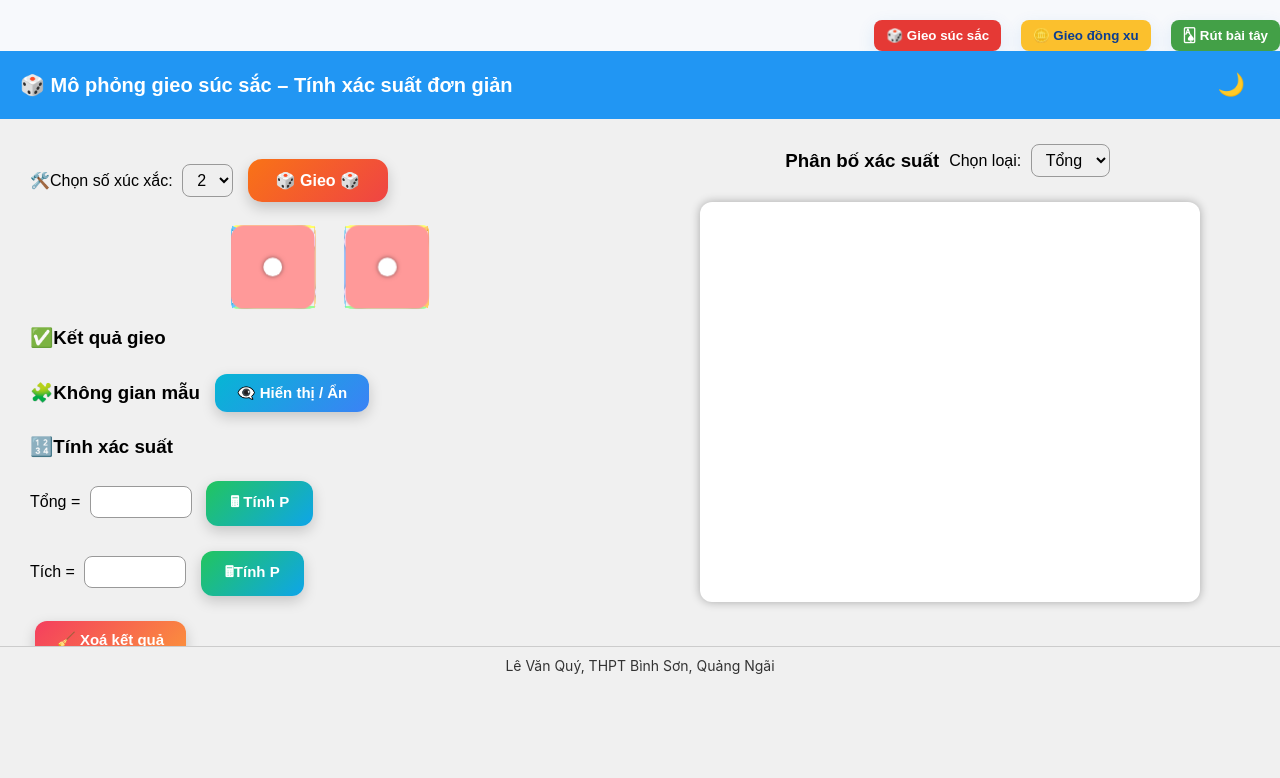
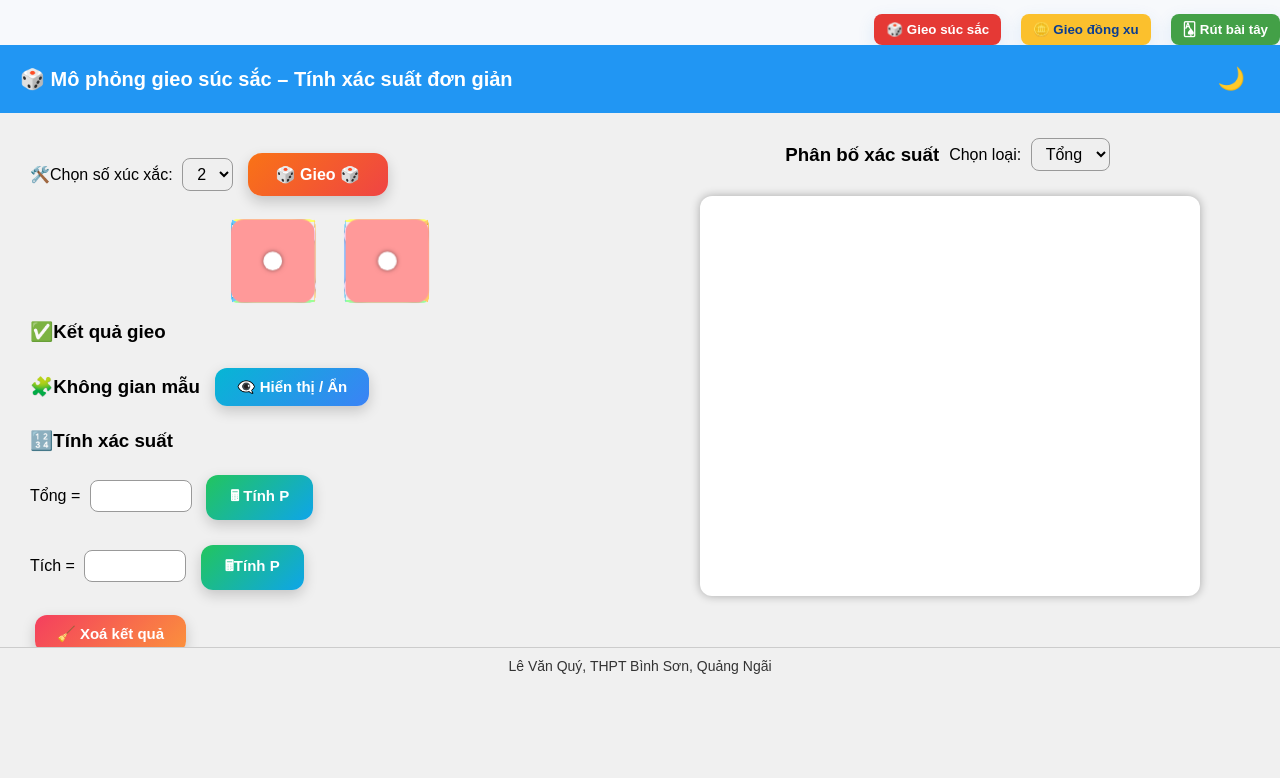
Before and after one commit to levanquybson/bocongcuxacsuat, a plain HTML site: page index.html in a window 1280 px wide. Shown: the part 116-894 px from the top of the page. Drawn offline with Linux system fonts and the light colour scheme.

Commit message:
Update index.html

```diff
--- a/index.html
+++ b/index.html
@@ -70,7 +70,11 @@ h1 {
     transform: scale(0.96);
   }
 
- footer {
+body {
+      margin: 0;
+      font-family: Arial, sans-serif;
+    }
+    footer {
       position: fixed;
       bottom: 0;
       width: 100%;
@@ -87,7 +91,6 @@ h1 {
       -moz-user-select: none;
       -ms-user-select: none;
     }
-
 
  </style>
 </head>
```
